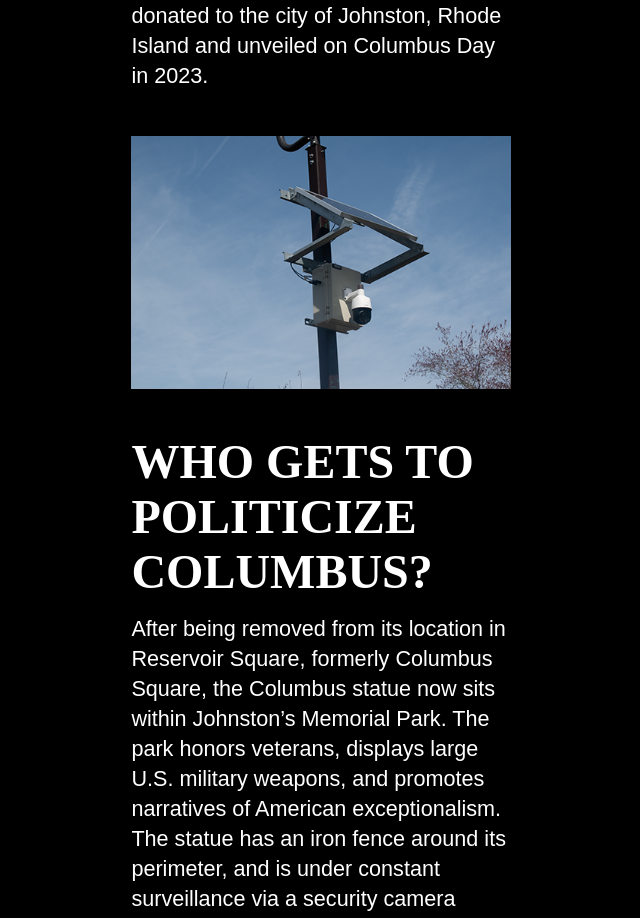
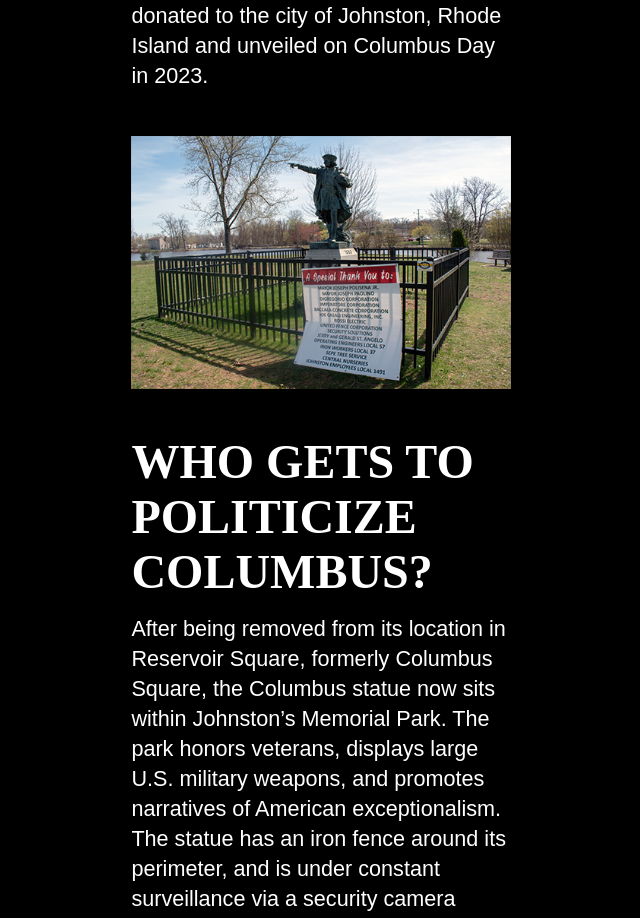
Before and after one commit to avgallen1949/emptypedestal, a website: page public/about.html in a window 1280 px wide. Shown: the part 1562-2480 px from the top of the page, without its empty margins (319-959 px from the left). Drawn offline with Linux system fonts and the light colour scheme; files whose address does not match are found by name; a web font is replaced by a local one.

Commit message:
Add files via upload

```diff
--- a/public/about.html
+++ b/public/about.html
@@ -234,7 +234,7 @@
 
     </div>
     <br><br><br>
-        <img class="image-about" src="./resources/camera.png">
+        <img class="image-about" src="./resources/johnston.png">
 <br><br><br>
     <div class="paragraph-text">
         <h3>Who gets to politicize Columbus?</h3><br>
```
